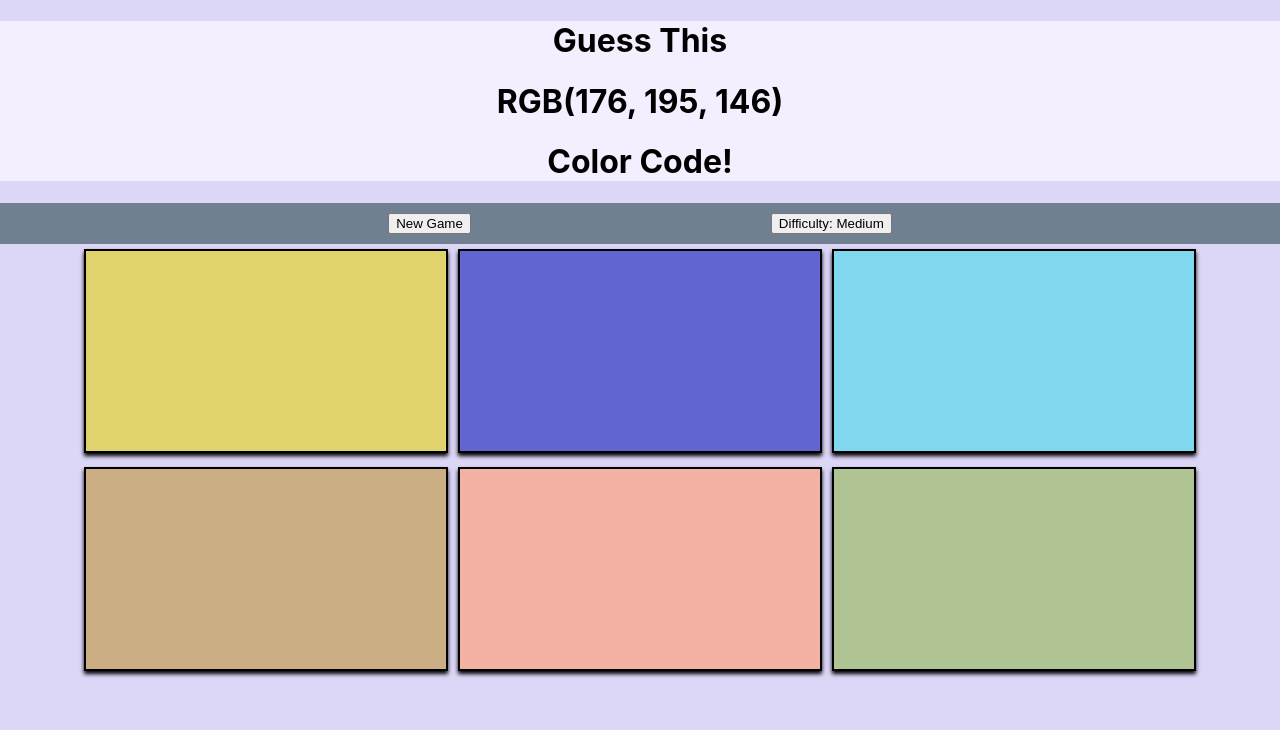
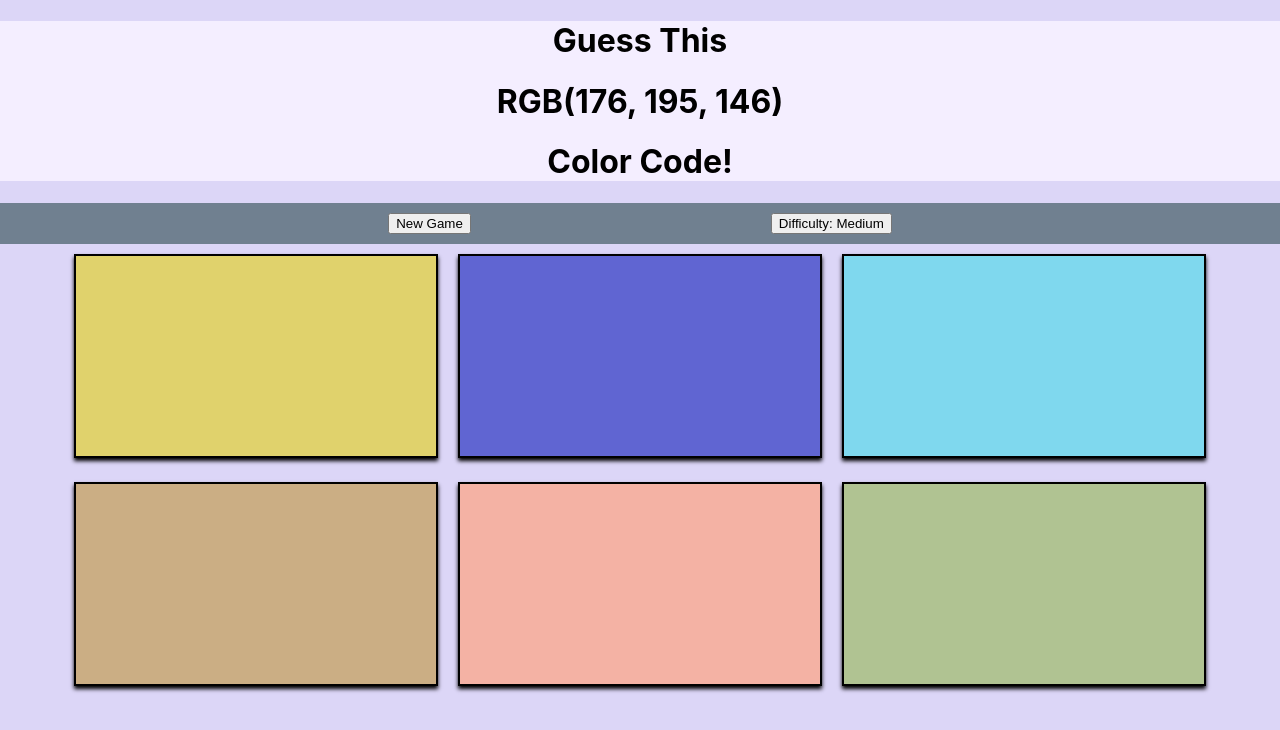
Before and after one commit to barisharslan/React-RGB, a React (Create React App) app: page / in a window 1280 px wide. Shown: the top 730 px of the page. Built offline with nearby package versions, Linux system fonts and the light colour scheme.

Commit message:
fixed dumb difficulty issue, tried some styling but failed

```diff
--- a/src/components/Tiles/Tile/Tile.css
+++ b/src/components/Tiles/Tile/Tile.css
@@ -1,6 +1,6 @@
 .Tile {
     display: inline-block;
-    margin: 5px 5px;
+    margin: 10px 10px;
     padding: 100px 20px;
     width: 25%;
     border: 2px solid black;
--- a/src/components/Tiles/Tile/Tile.js
+++ b/src/components/Tiles/Tile/Tile.js
@@ -12,11 +12,12 @@ const Tile = ( props ) => {
         backgroundColor: `rgb(${props.color.join(', ')})`
     }
 
+
+
     return (
         <div className="Tile"
             style={style}
             onClick={props.click}>
-            {/* ( {props.color.join(', ')} ) */}
         </div>
     )
 }
--- a/src/components/Tiles/Tiles.js
+++ b/src/components/Tiles/Tiles.js
@@ -5,7 +5,7 @@
 */
 
 import React from 'react';
-import Tile from './Tile/Tile'
+import Tile from './Tile/Tile';
 
 const Tiles = props => {
     // source - https://stackoverflow.com/questions/2450954/how-to-randomize-shuffle-a-javascript-array
--- a/src/containers/App.js
+++ b/src/containers/App.js
@@ -38,6 +38,7 @@ class App extends Component {
 
   diffChangedHandler = () => {
     this.setState(( prevState, props ) => {
+      if ( this.state.diff === 4 ) { return {diff: 0} }
       return {diff: this.state.diff + 1}
     });
     this.getNewColors();
@@ -45,7 +46,6 @@ class App extends Component {
 
   getNewColors = () => {
     const getNum = () => Math.floor(Math.random() * 256);
-
     const getNumWithOffset = ( num, offset ) => {
         let min = num - offset;
         if (min < 0) { min = 0; }
@@ -53,7 +53,6 @@ class App extends Component {
         if (max > 255) { max = 255; }
         return Math.floor(Math.random() * (max - min) + min);
     }
-
     const getOffsetFromDiff = diff => {
       if ( diff === 0 ) { return 150; }
       if ( diff === 1 ) { return 100; }
@@ -61,7 +60,6 @@ class App extends Component {
       if ( diff === 3 ) { return 30; }
       if ( diff === 4 ) { return 15; }
     }
-
     const getSimilarColor = ( color, diff ) => {
       if (diff === 0) { return [getNum(), getNum(), getNum()]; }
       const offset = getOffsetFromDiff( diff ); // this will be generated using the diff later
@@ -81,6 +79,7 @@ class App extends Component {
   }
 
   componentDidMount() {
+    console.log('app.js componentDidMount')
     this.getNewColors( this.state.diff );
   }
 
```
